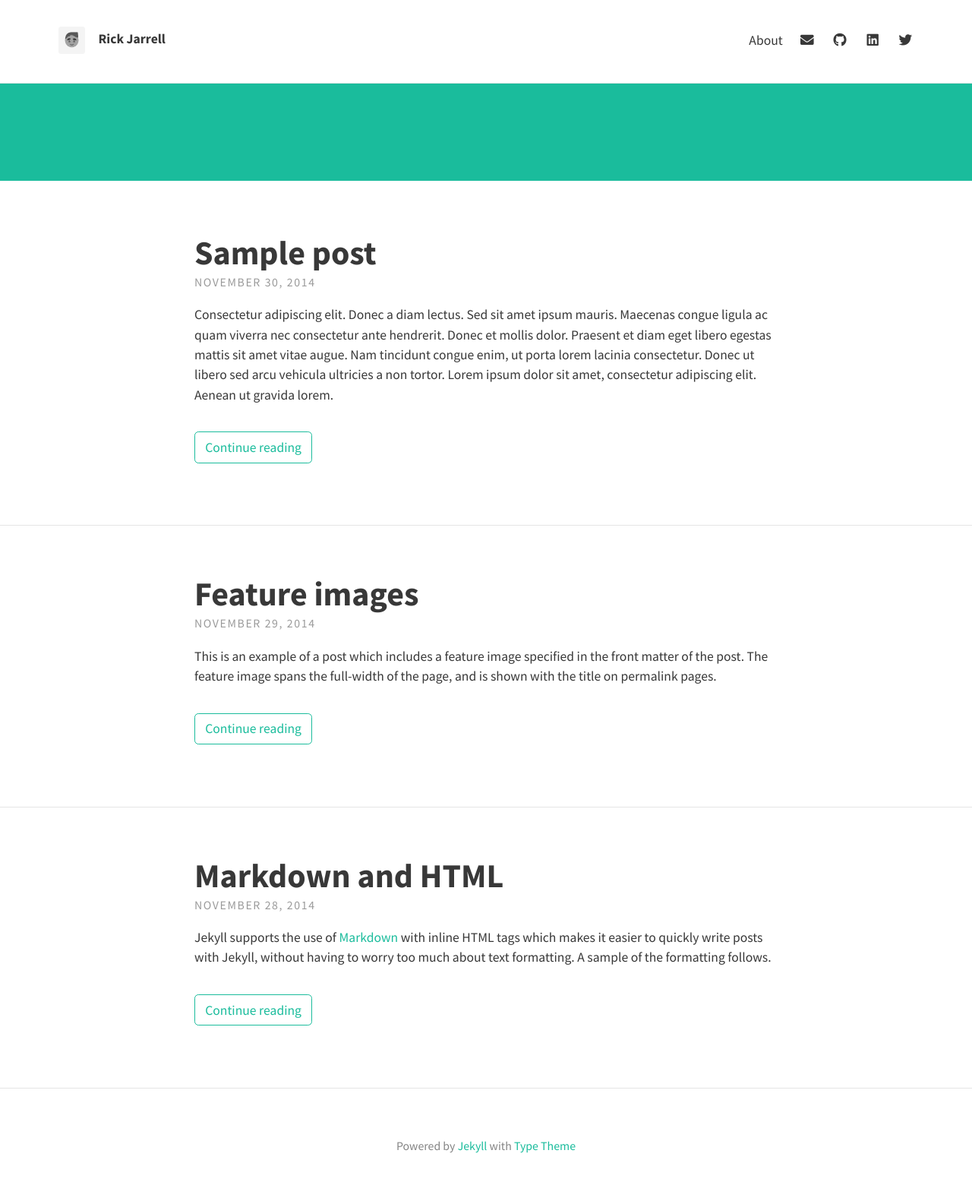
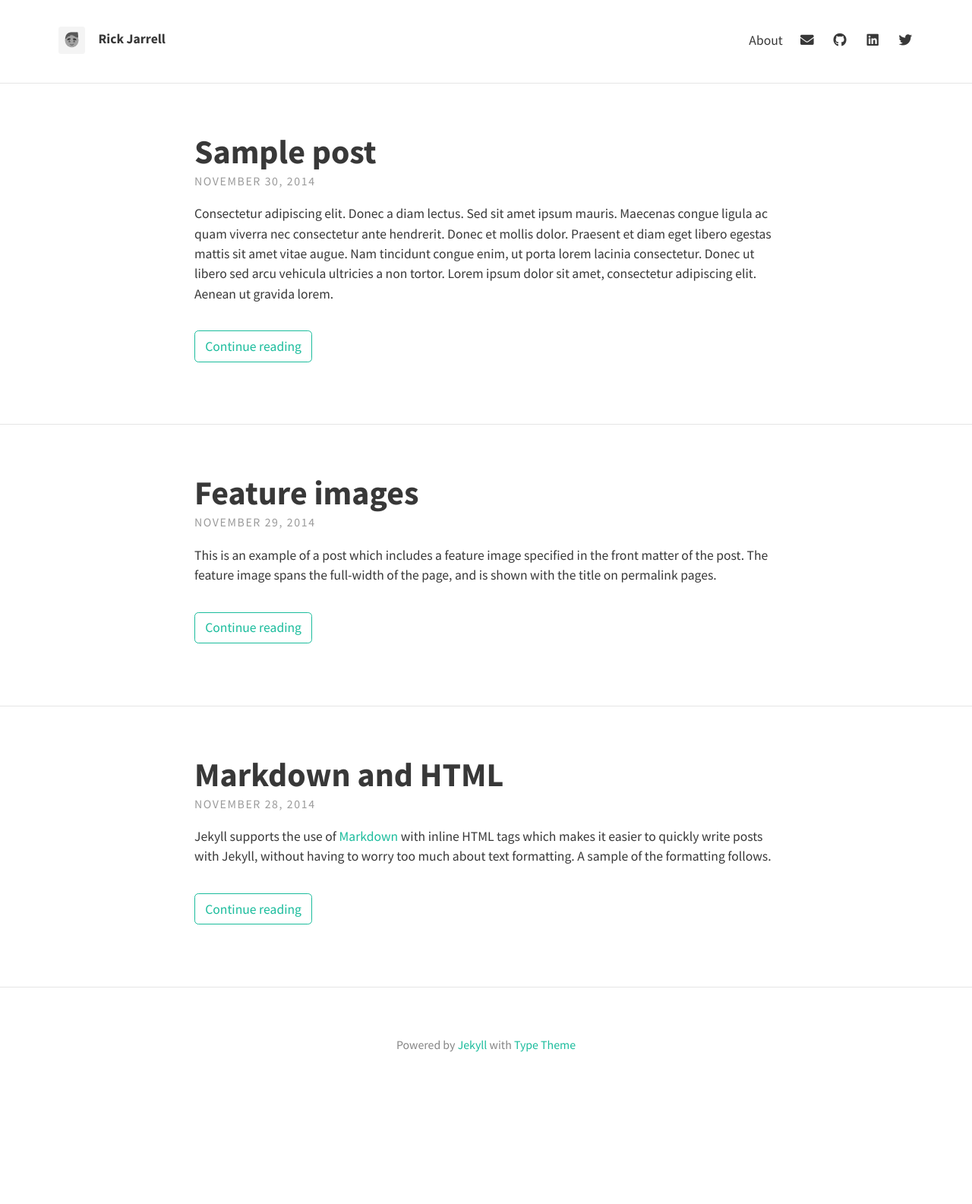
Before and after one commit to rickjarrell/blerg, a Jekyll site: the page built from index.html, in a window 1280 px wide. Shown: the whole page at 76% size. Built offline with Jekyll 4.4.1, drawn with Linux system fonts in a browser that asks for light colours; nearby versions of some CDN libraries; the list of posts is cut into pages by our own code; after the commit the page ends 1452 px from its top, so only the background shows below that.

```diff
--- a/_config.yml
+++ b/_config.yml
@@ -12,8 +12,7 @@ theme_settings:
   description: "Thoughts on work, money, and whatever else is on my mind" # used by search engines
 
   # Header and footer text
-  header_text: >
-
+  header_text:
   header_text_feature_image:
   footer_text: >
    Powered by <a href="https://jekyllrb.com/">Jekyll</a> with <a href="https://github.com/rohanchandra/type-theme">Type Theme</a>
```
